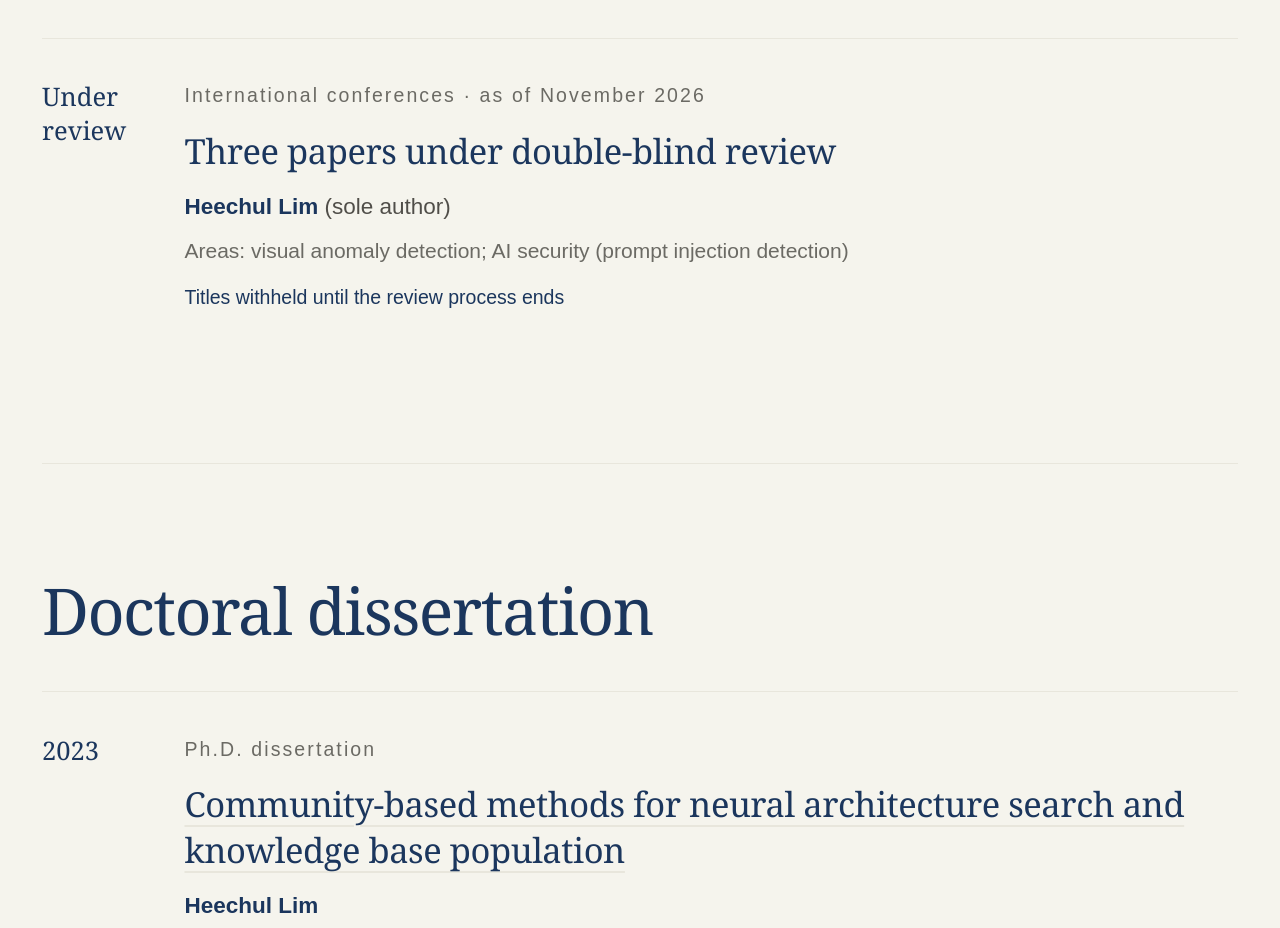
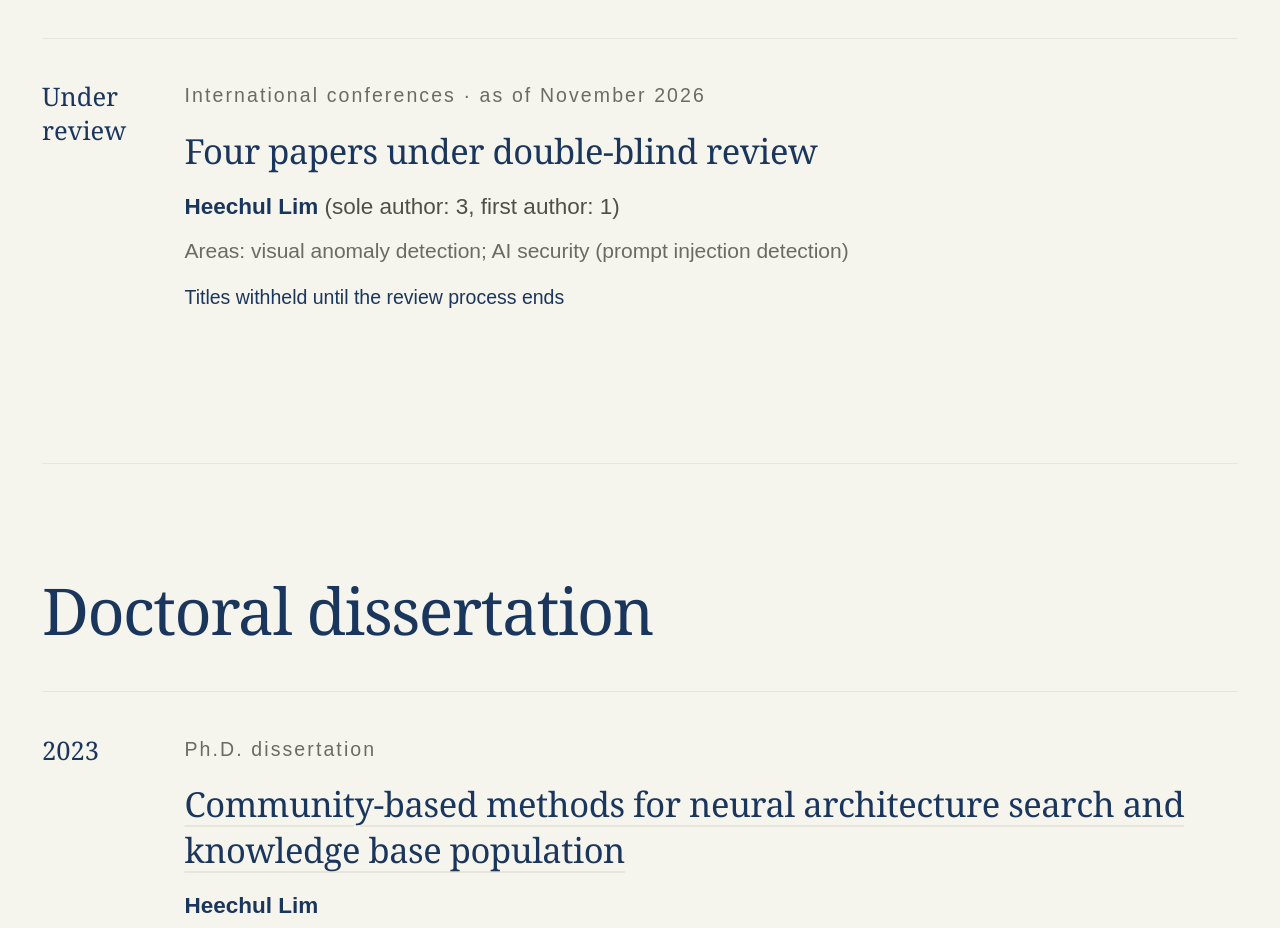
Before and after one commit to InfolabAI/tilab, a plain HTML site: page publications.html in a window 1280 px wide. Shown: the part 4264-5192 px from the top of the page. Drawn offline with Linux system fonts and the light colour scheme.

Commit message:
Under review: four conference papers (sole author 3, first author 1)
Co-Authored-By: Claude Opus 5.5 <noreply@anthropic.com>
Claude-Session: https://claude.ai/code/session_01J9FPhrPYQWkXkQ9AWXRgS7

```diff
--- a/publications.html
+++ b/publications.html
@@ -102,8 +102,8 @@
 <p class="pub-authors"><span class="author-self">Heechul Lim</span>, <span>Min-Soo Kim</span></p><p class="pub-venue">IEEE Access · Vol. 10 · pp. 84790–84798 · Article 9845403 (Q2)</p>
 <p class="pub-role">First author</p></div></article><article class="publication" id="under-review">
 <div class="pub-year">Under review</div>
-<div><p class="small-meta">International conferences · as of November 2026</p><h3>Three papers under double-blind review</h3>
-<p class="pub-authors"><span class="author-self">Heechul Lim</span> (sole author)</p><p class="pub-venue">Areas: visual anomaly detection; AI security (prompt injection detection)</p>
+<div><p class="small-meta">International conferences · as of November 2026</p><h3>Four papers under double-blind review</h3>
+<p class="pub-authors"><span class="author-self">Heechul Lim</span> (sole author: 3, first author: 1)</p><p class="pub-venue">Areas: visual anomaly detection; AI security (prompt injection detection)</p>
 <p class="pub-role">Titles withheld until the review process ends</p></div></article></section><section aria-labelledby="dissertation-title" class="section" id="dissertation"><div class="publication-section-title"><h2 id="dissertation-title">Doctoral dissertation</h2></div><article class="publication" id="publication-8">
 <div class="pub-year">2023</div>
 <div><p class="small-meta">Ph.D. dissertation</p><h3><a class="paper-title-link" href="https://scholar.dgist.ac.kr/handle/20.500.11750/46406" rel="noopener noreferrer" target="_blank">Community-based methods for neural architecture search and knowledge base population</a></h3>
```
